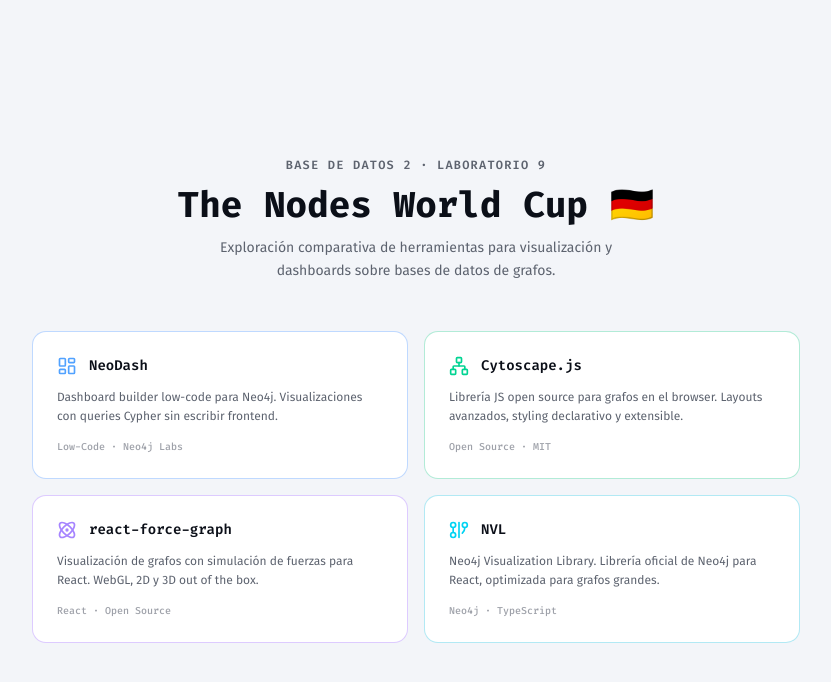
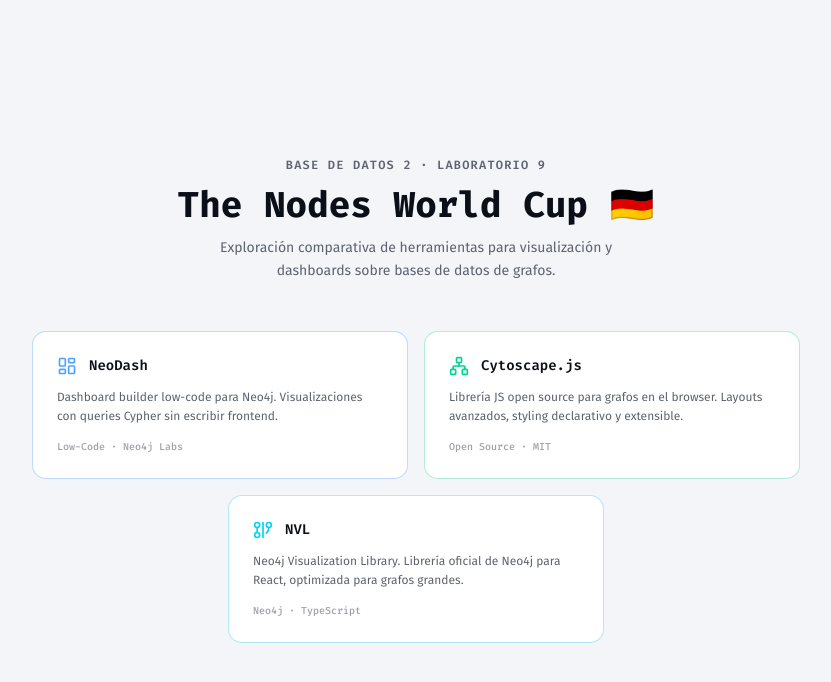
Before and after one commit to Bamo0507/Laboratorio9_TheNodesWorldCup, a Next.js app: page / in a window 1280 px wide. Shown: the top 682 px of the page, without its empty margins (224-1055 px from the left). Built offline with nearby package versions, Linux system fonts and the light colour scheme.

Commit message:
refactor: rmv one of the options

```diff
--- a/src/app/page.tsx
+++ b/src/app/page.tsx
@@ -1,5 +1,5 @@
 import Link from "next/link";
-import { LayoutDashboard, Network, Atom, GitGraph } from "lucide-react";
+import { LayoutDashboard, Network, GitGraph } from "lucide-react";
 
 const tools = [
   {
@@ -23,17 +23,6 @@
     accent: "border-emerald-500/30 hover:border-emerald-500/60 group-hover:text-emerald-400",
     iconColor: "text-emerald-400",
     bg: "group-hover:bg-emerald-500/5",
-  },
-  {
-    id: "react-force-graph",
-    label: "react-force-graph",
-    description: "Visualización de grafos con simulación de fuerzas para React. WebGL, 2D y 3D out of the box.",
-    href: "/react-force-graph",
-    icon: Atom,
-    badge: "React · Open Source",
-    accent: "border-violet-500/30 hover:border-violet-500/60 group-hover:text-violet-400",
-    iconColor: "text-violet-400",
-    bg: "group-hover:bg-violet-500/5",
   },
   {
     id: "nvl",
@@ -66,10 +55,16 @@
 
       {/* Grid */}
       <div className="grid grid-cols-1 sm:grid-cols-2 gap-4 w-full max-w-3xl">
-        {tools.map((tool) => {
+        {tools.map((tool, i) => {
           const Icon = tool.icon;
+          const isLast = i === tools.length - 1;
+          const isOdd = tools.length % 2 !== 0;
           return (
-            <Link key={tool.id} href={tool.href} className="group">
+            <Link
+              key={tool.id}
+              href={tool.href}
+              className={`group${isLast && isOdd ? " col-span-full mx-auto w-full max-w-[calc(50%-8px)]" : ""}`}
+            >
               <div
                 className={`relative flex flex-col gap-3 rounded-xl border bg-card p-6 transition-all duration-200 cursor-pointer ${tool.accent} ${tool.bg}`}
               >
--- a/src/components/app-sidebar.tsx
+++ b/src/components/app-sidebar.tsx
@@ -6,7 +6,6 @@
 import {
   LayoutDashboard,
   Network,
-  Atom,
   GitGraph,
   Sparkles,
 } from "lucide-react";
@@ -27,14 +26,6 @@
     icon: Network,
     badge: "JS Library",
     color: "text-emerald-400",
-  },
-  {
-    id: "react-force-graph",
-    label: "react-force-graph",
-    href: "/react-force-graph",
-    icon: Atom,
-    badge: "React",
-    color: "text-violet-400",
   },
   {
     id: "nvl",
--- a/src/components/tool-page-no-code.tsx
+++ b/src/components/tool-page-no-code.tsx
@@ -146,7 +146,7 @@
             </div>
 
             {/* Split panel: código | render */}
-            <div className="gap-0 rounded-xl border border-border overflow-hidden h-[560px]">
+            <div className="gap-0 rounded-xl border border-border overflow-hidden h-600px]">
               <div className="flex flex-col min-h-0 bg-card">
                 <div className="flex items-center gap-2 px-4 py-2.5 border-b border-border bg-muted/40 shrink-0">
                   <div className="h-2 w-2 rounded-full bg-primary/60" />
@@ -154,7 +154,7 @@
                     resultado
                   </span>
                 </div>
-                <div className="flex-1 overflow-hidden min-h-0">
+                <div className="flex-1 overflow-hidden min-h-0 p-4">
                   {demo.render}
                 </div>
               </div>
```
